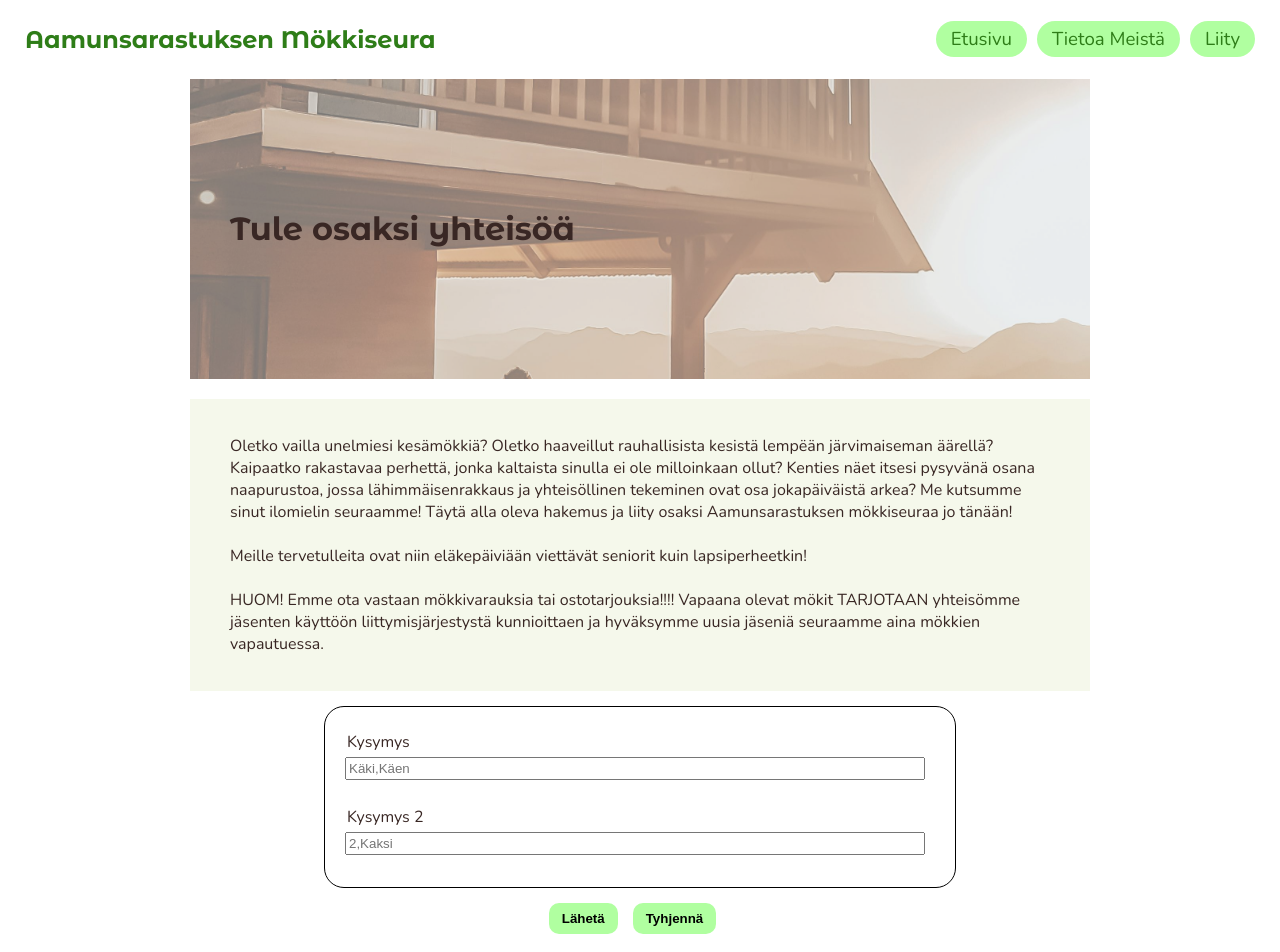
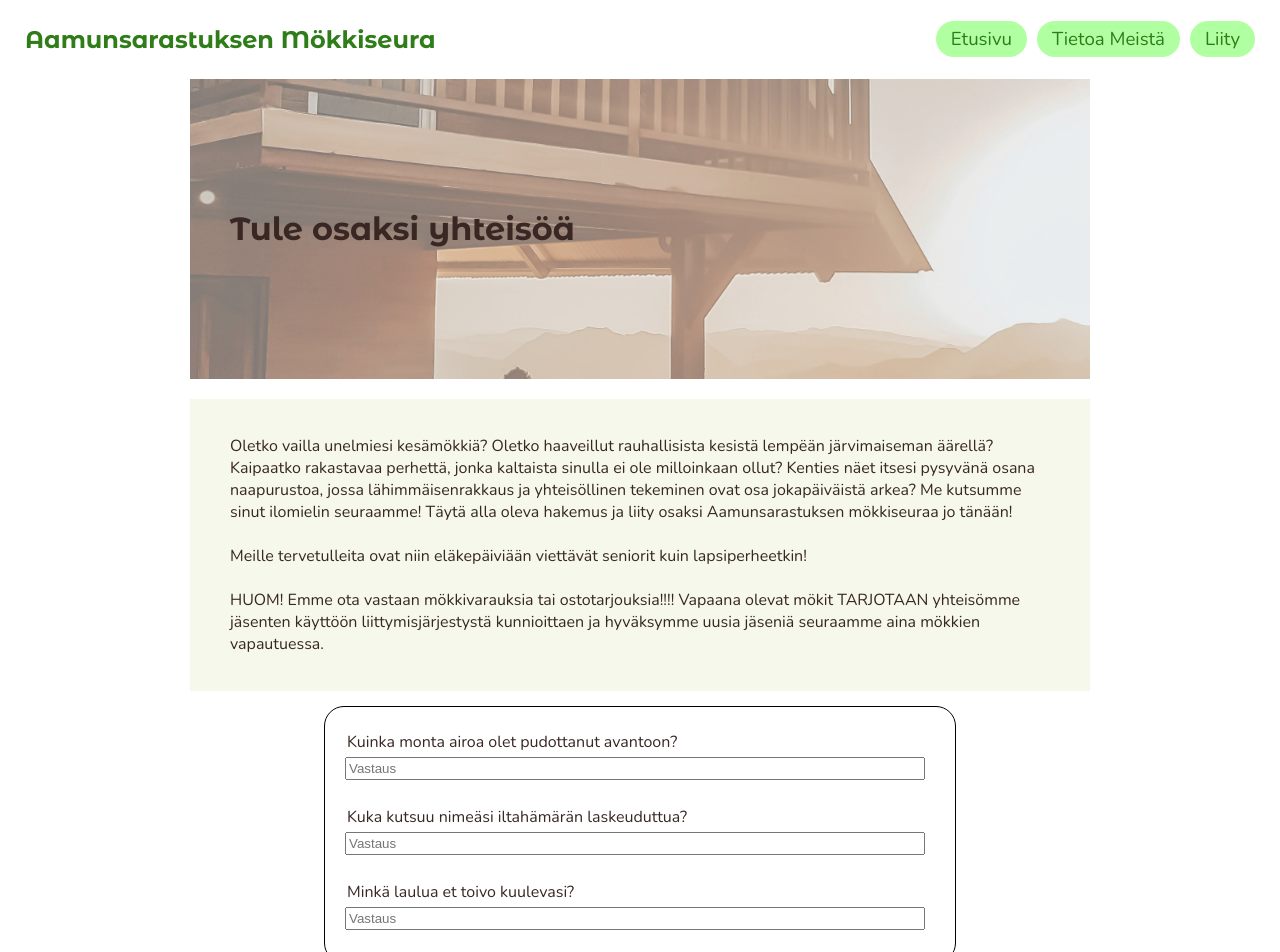
Before and after one commit to vuorisumu/GGJ-aamunsarastus, a React (Vite) app: page /#/liity in a window 1280 px wide. Shown: the top 952 px of the page. Built offline with nearby package versions, Linux system fonts and the light colour scheme.

Commit message:
feat: form questions

```diff
--- a/src/components/JoinForm.jsx
+++ b/src/components/JoinForm.jsx
@@ -91,7 +91,7 @@ function JoinForm() {
             <label>{q.q}</label>
             <input
               type="text"
-              placeholder={q.a}
+              placeholder={"Vastaus"}
               value={q.userInput}
               onChange={(e) => handleInputChange(e.target.value, i)}
               onKeyDown={handleKeyDown}
--- a/src/locales/fi.json
+++ b/src/locales/fi.json
@@ -41,12 +41,16 @@
     ],
     "questions": [
       {
-        "q": "Kysymys",
-        "a": ["Käki", "Käen"]
+        "q": "Kuinka monta airoa olet pudottanut avantoon?",
+        "a": ["2", "Kaksi"]
       },
       {
-        "q": "Kysymys 2",
-        "a": ["2", "Kaksi"]
+        "q": "Kuka kutsuu nimeäsi iltahämärän laskeuduttua?",
+        "a": ["Kuukkeli"]
+      },
+      {
+        "q": "Minkä laulua et toivo kuulevasi?",
+        "a": ["Käki", "Käen", "Käen laulu", "Käen laulua"]
       }
     ],
     "send": "Lähetä",
```
